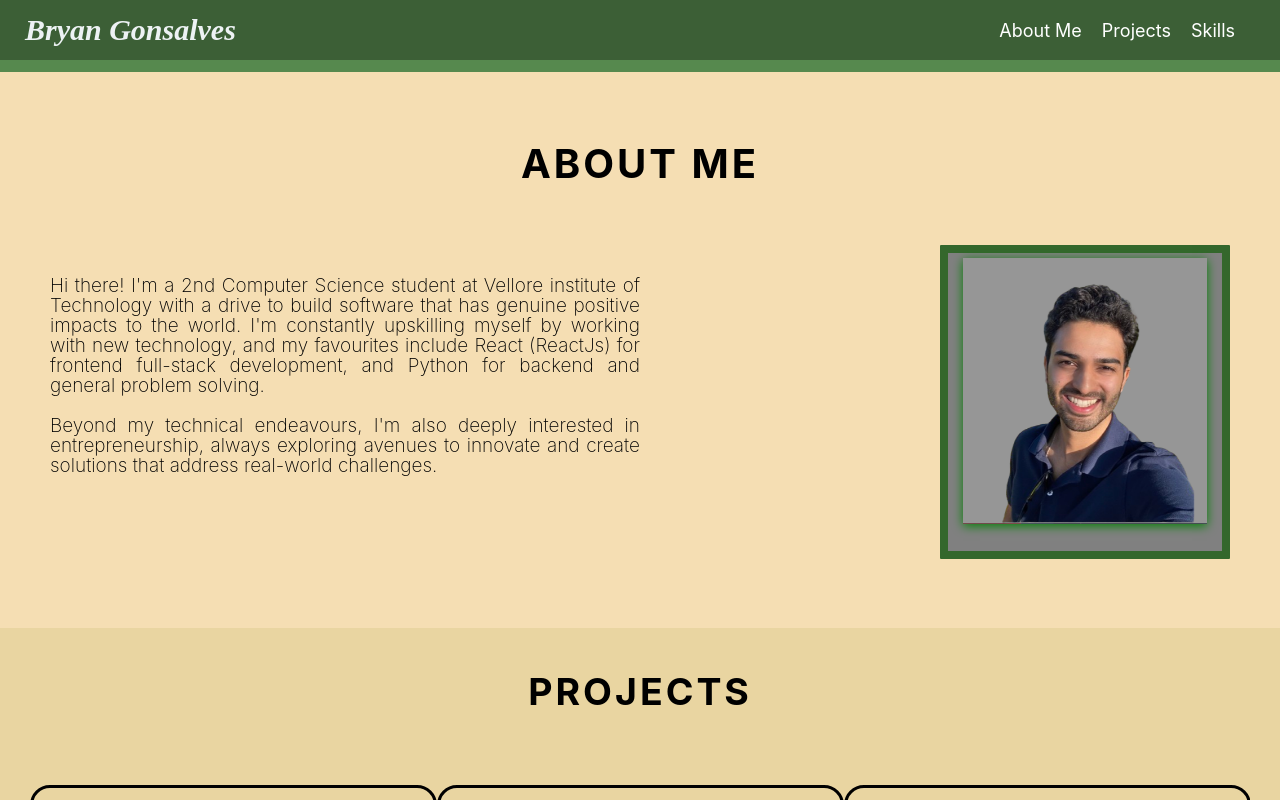
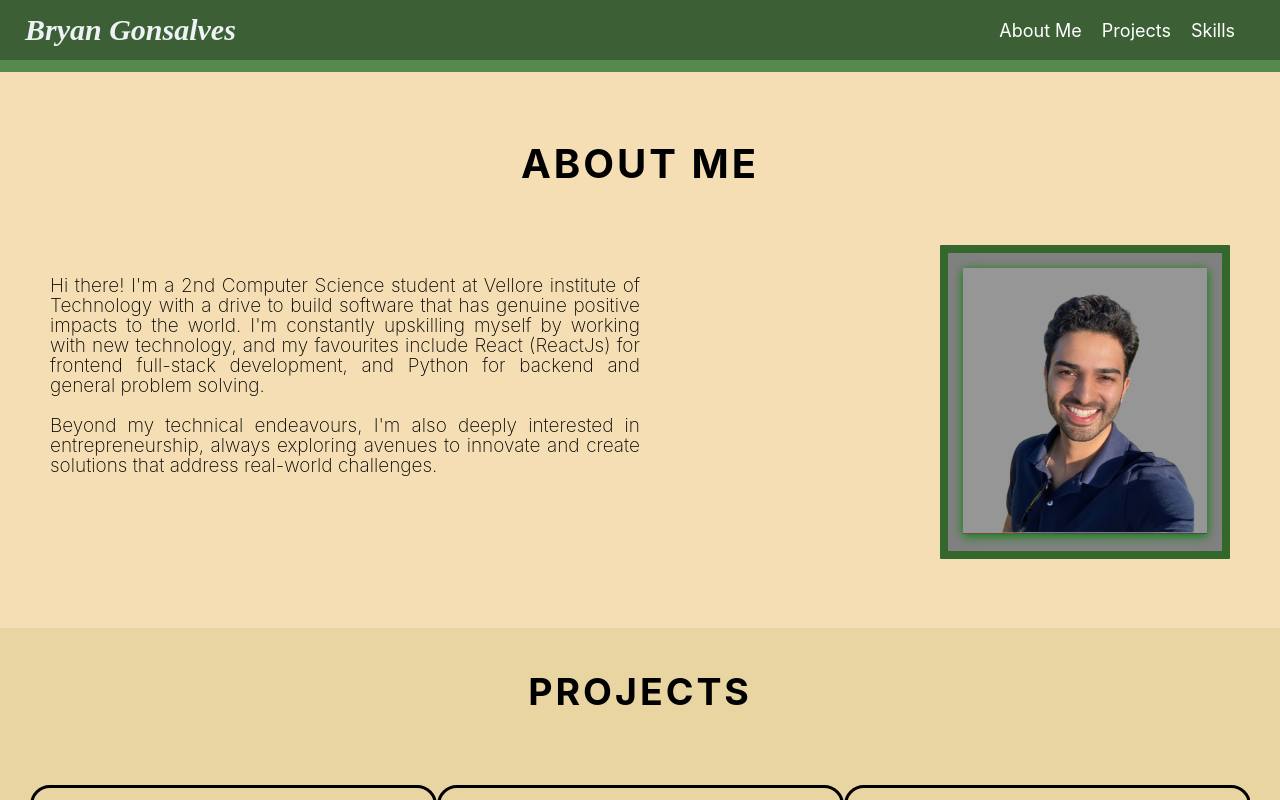
Before and after one commit to BryanGonsalves/personal-portfolio, a React (Create React App) app in the folder portfolio/: page / in a window 1280 px wide. In both pictures the pointer is over the picture 1085 px from the left and 1128 px from the top of the page. Shown: the part 728-1528 px from the top of the page. Built offline with nearby package versions, Linux system fonts and the light colour scheme.

Commit message:
adjusted about image

```diff
--- a/portfolio/src/App.css
+++ b/portfolio/src/App.css
@@ -195,7 +195,7 @@ a, a:active, a:hover {
 }
 .about .about-img .about-img-wrapper img:hover {
   box-shadow: 0px 2px 10px green;
-  transform: translate(0, -10px);
+  transform: translate(-5, -5px);
 }
 /* End About Section  */
 /* Projects section */
```
